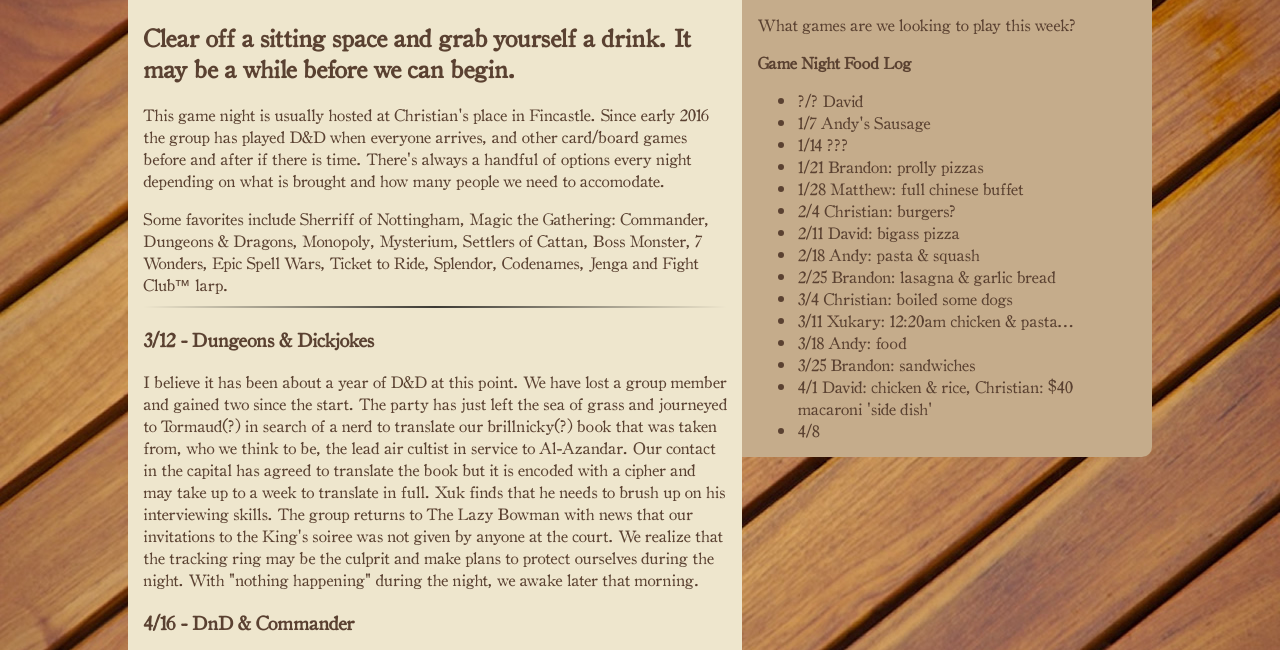
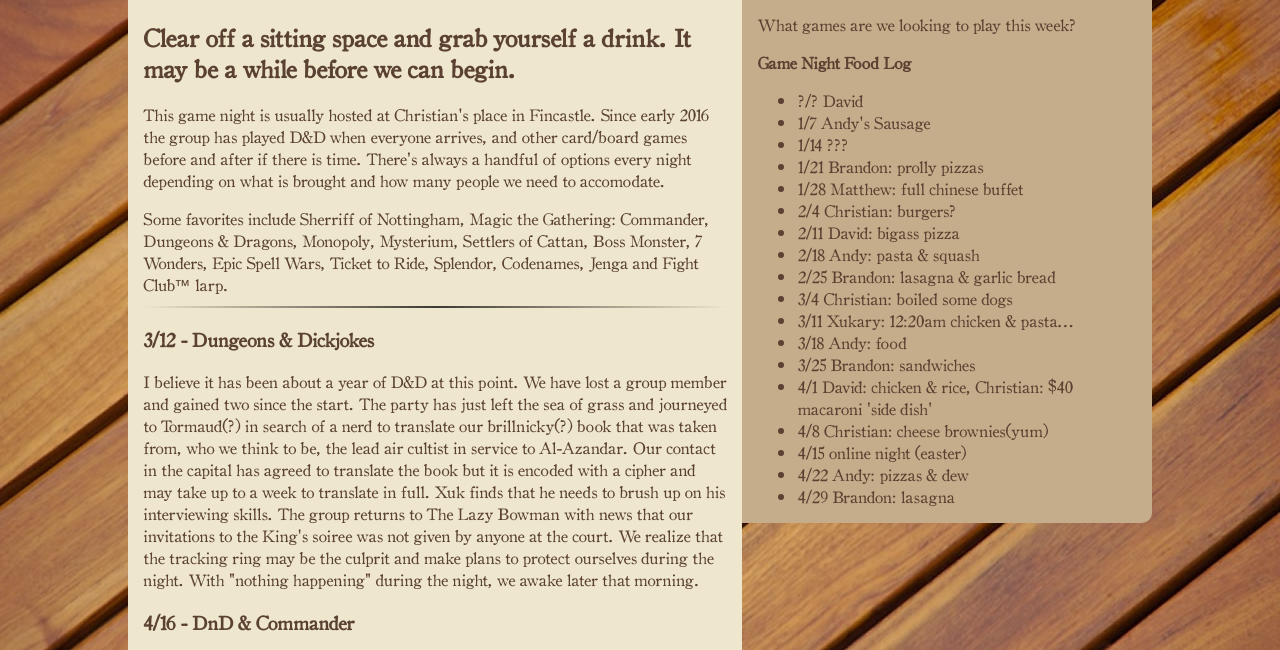
Before and after one commit to 4rclyte/CLP, a plain HTML site: page table_top.html in a window 1280 px wide. Shown: the part 138-788 px from the top of the page. Drawn offline with nearby package versions, Linux system fonts and the light colour scheme; a web font is replaced by a local one.

Commit message:
Update table_top.html

```diff
--- a/table_top.html
+++ b/table_top.html
@@ -77,7 +77,11 @@
 					<li>3/18 Andy: food</li>
 					<li>3/25 Brandon: sandwiches</li>
 					<li>4/1 David: chicken &amp; rice, Christian: $40 macaroni 'side dish'</li>
-					<li>4/8</li>
+					<li>4/8 Christian: cheese brownies(yum)</li>
+					<li>4/15 online night (easter)</li>
+					<li>4/22 Andy: pizzas &amp; dew</li>
+					<li>4/29 Brandon: lasagna</li>
+
 				</ul>
 
 			</div> <! END OF INTERACTION DIV/>
```
